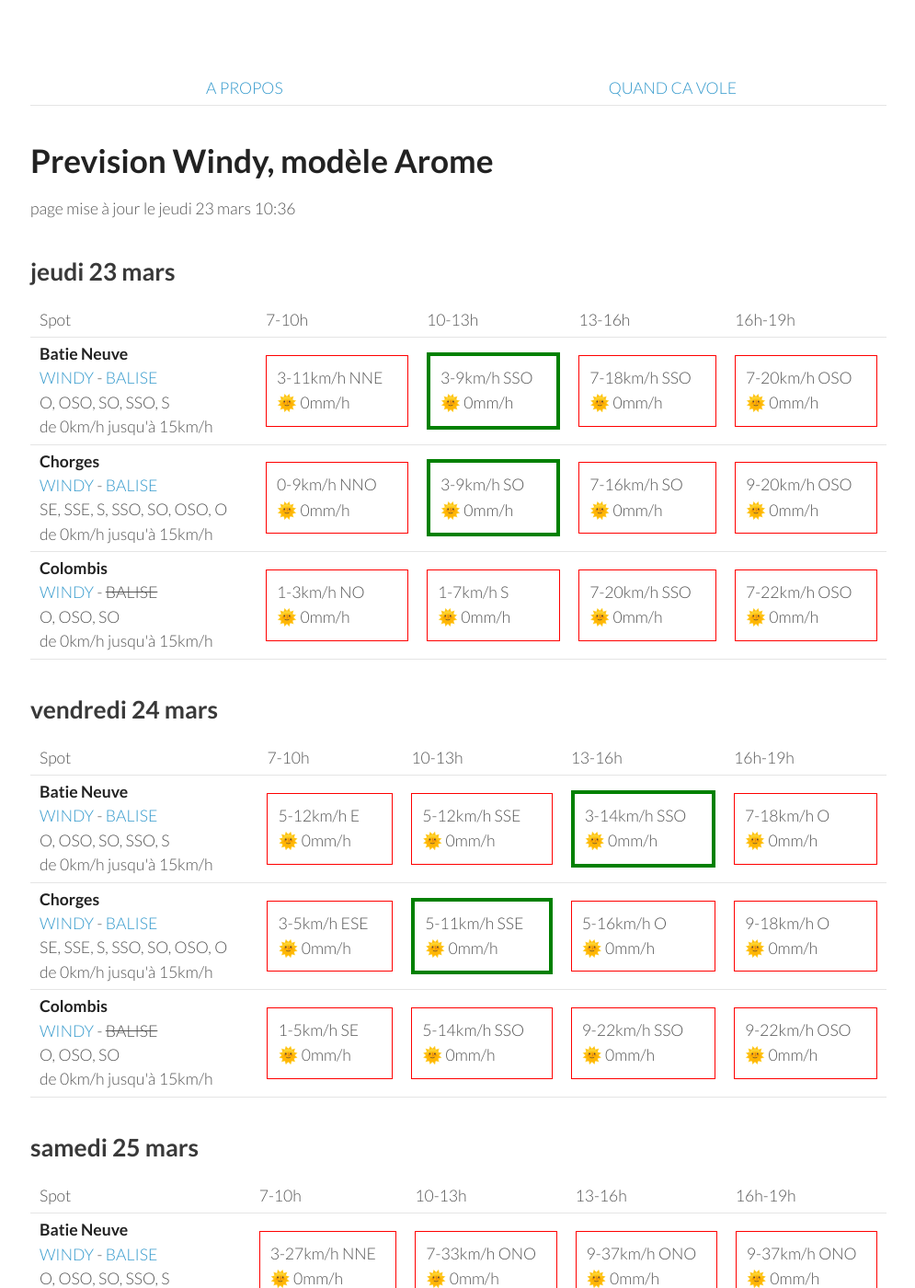
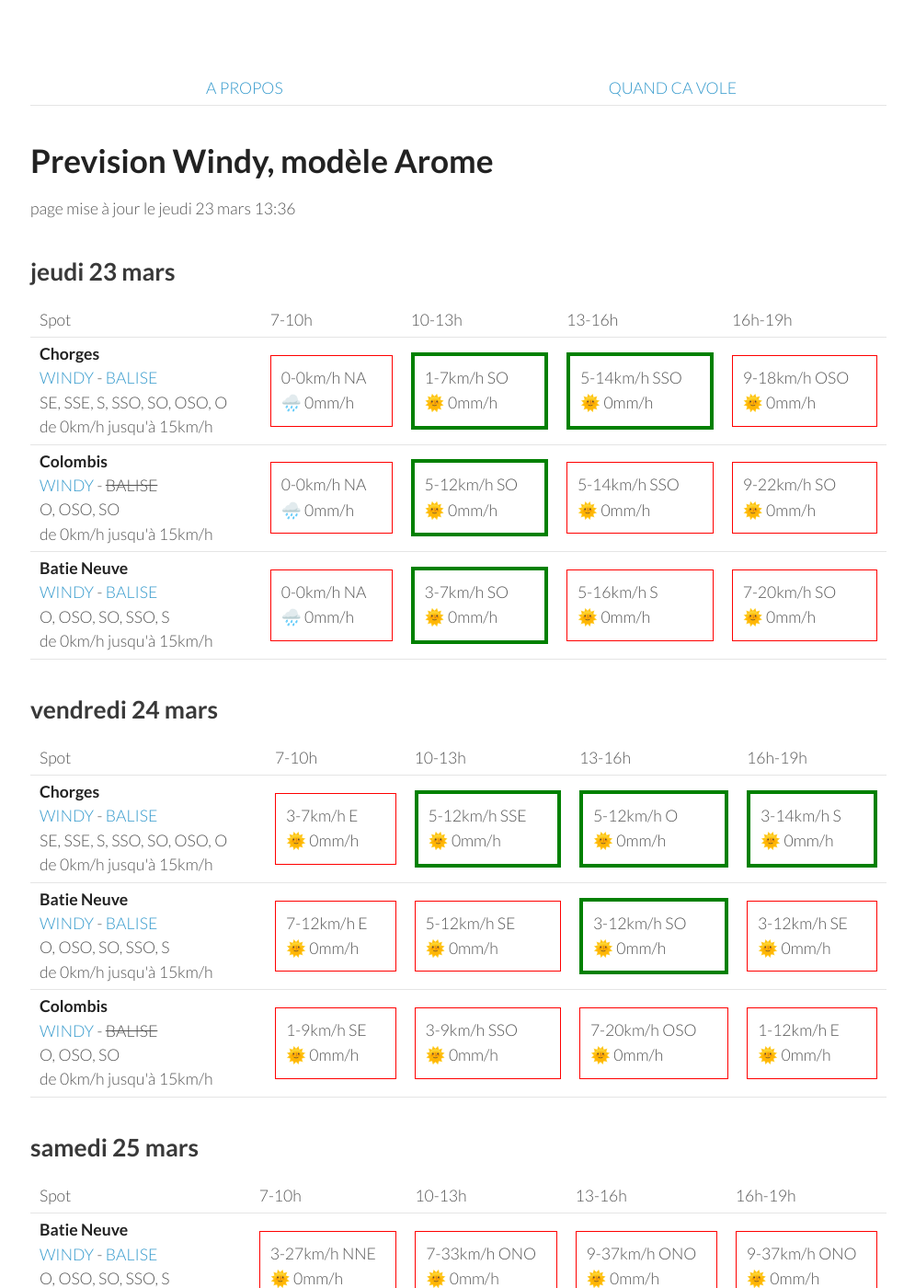
Before and after one commit to parapente-dans-le-nord/parapente-dans-le-nord.github.io, a Jekyll site: the page built from saint_andre.markdown, in a window 1280 px wide and 1400 px high. Shown: the whole window at 92% size, without its empty margins (25-1020 px from the left). Built offline with Jekyll 4.4.1, drawn with Linux system fonts in a browser that asks for light colours.

Commit message:
update index.markdown

```diff
--- a/saint_andre.markdown
+++ b/saint_andre.markdown
@@ -7,7 +7,7 @@ title:  "Tous les spots"
 {: .links}
 
 # Prevision Windy, modèle Arome
-page mise à jour le jeudi 23 mars 10:36
+page mise à jour le jeudi 23 mars 13:36
 
 ## jeudi 23 mars
 
@@ -22,33 +22,30 @@ page mise à jour le jeudi 23 mars 10:36
       <td>16h-19h</td>
     </tr>
 <tr>
-        <td><strong>Batie Neuve</strong><br><a href="https://windy.com/44.584/6.236?44.559,6.262,10,m:eTtagly">WINDY</a> - <span class=""><a href="https://www.openwindmap.org/PP554">BALISE</a> </span><br> <span class="vent-favorable">O, OSO, SO, SSO, S</span><br><span class="force-vent">de 0km/h jusqu'à 15km/h</span> </td>
-
-            <td><div class="not-flyable"><p>3-11km/h NNE</p><p>🌞 0mm/h</p></div></td>
-            <td><div class="flyable"><p>3-9km/h SSO</p><p>🌞 0mm/h</p></div></td>
-            <td><div class="not-flyable"><p>7-18km/h SSO</p><p>🌞 0mm/h</p></div></td>
-            <td><div class="not-flyable"><p>7-20km/h OSO</p><p>🌞 0mm/h</p></div></td>
-
-
-    </tr>
-<tr>
         <td><strong>Chorges</strong><br><a href="https://windy.com/44.578/6.280?44.559,6.262,10">WINDY</a> - <span class=""><a href="https://www.openwindmap.org/PP554">BALISE</a> </span><br> <span class="vent-favorable">SE, SSE, S, SSO, SO, OSO, O</span><br><span class="force-vent">de 0km/h jusqu'à 15km/h</span> </td>
 
-            <td><div class="not-flyable"><p>0-9km/h NNO</p><p>🌞 0mm/h</p></div></td>
-            <td><div class="flyable"><p>3-9km/h SO</p><p>🌞 0mm/h</p></div></td>
-            <td><div class="not-flyable"><p>7-16km/h SO</p><p>🌞 0mm/h</p></div></td>
-            <td><div class="not-flyable"><p>9-20km/h OSO</p><p>🌞 0mm/h</p></div></td>
-
+            <td><div class="not-flyable"><p>0-0km/h NA</p><p>🌧️ 0mm/h</p></div></td>
+            <td><div class="flyable"><p>1-7km/h SO</p><p>🌞 0mm/h</p></div></td>
+            <td><div class="flyable"><p>5-14km/h SSO</p><p>🌞 0mm/h</p></div></td>
+            <td><div class="not-flyable"><p>9-18km/h OSO</p><p>🌞 0mm/h</p></div></td>
 
     </tr>
 <tr>
         <td><strong>Colombis</strong><br><a href="https://windy.com/44.494/6.216?44.559,6.262,10">WINDY</a> - <span class="no-balise"> BALISE </span><br> <span class="vent-favorable">O, OSO, SO</span><br><span class="force-vent">de 0km/h jusqu'à 15km/h</span> </td>
 
-            <td><div class="not-flyable"><p>1-3km/h NO</p><p>🌞 0mm/h</p></div></td>
-            <td><div class="not-flyable"><p>1-7km/h S</p><p>🌞 0mm/h</p></div></td>
-            <td><div class="not-flyable"><p>7-20km/h SSO</p><p>🌞 0mm/h</p></div></td>
-            <td><div class="not-flyable"><p>7-22km/h OSO</p><p>🌞 0mm/h</p></div></td>
+            <td><div class="not-flyable"><p>0-0km/h NA</p><p>🌧️ 0mm/h</p></div></td>
+            <td><div class="flyable"><p>5-12km/h SO</p><p>🌞 0mm/h</p></div></td>
+            <td><div class="not-flyable"><p>5-14km/h SSO</p><p>🌞 0mm/h</p></div></td>
+            <td><div class="not-flyable"><p>9-22km/h SO</p><p>🌞 0mm/h</p></div></td>
 
+    </tr>
+<tr>
+        <td><strong>Batie Neuve</strong><br><a href="https://windy.com/44.584/6.236?44.559,6.262,10,m:eTtagly">WINDY</a> - <span class=""><a href="https://www.openwindmap.org/PP554">BALISE</a> </span><br> <span class="vent-favorable">O, OSO, SO, SSO, S</span><br><span class="force-vent">de 0km/h jusqu'à 15km/h</span> </td>
+
+            <td><div class="not-flyable"><p>0-0km/h NA</p><p>🌧️ 0mm/h</p></div></td>
+            <td><div class="flyable"><p>3-7km/h SO</p><p>🌞 0mm/h</p></div></td>
+            <td><div class="not-flyable"><p>5-16km/h S</p><p>🌞 0mm/h</p></div></td>
+            <td><div class="not-flyable"><p>7-20km/h SO</p><p>🌞 0mm/h</p></div></td>
 
     </tr>
 
@@ -68,32 +65,32 @@ page mise à jour le jeudi 23 mars 10:36
       <td>16h-19h</td>
     </tr>
 <tr>
-        <td><strong>Batie Neuve</strong><br><a href="https://windy.com/44.584/6.236?44.559,6.262,10,m:eTtagly">WINDY</a> - <span class=""><a href="https://www.openwindmap.org/PP554">BALISE</a> </span><br> <span class="vent-favorable">O, OSO, SO, SSO, S</span><br><span class="force-vent">de 0km/h jusqu'à 15km/h</span> </td>
+        <td><strong>Chorges</strong><br><a href="https://windy.com/44.578/6.280?44.559,6.262,10">WINDY</a> - <span class=""><a href="https://www.openwindmap.org/PP554">BALISE</a> </span><br> <span class="vent-favorable">SE, SSE, S, SSO, SO, OSO, O</span><br><span class="force-vent">de 0km/h jusqu'à 15km/h</span> </td>
 
-            <td><div class="not-flyable"><p>5-12km/h E</p><p>🌞 0mm/h</p></div></td>
-            <td><div class="not-flyable"><p>5-12km/h SSE</p><p>🌞 0mm/h</p></div></td>
-            <td><div class="flyable"><p>3-14km/h SSO</p><p>🌞 0mm/h</p></div></td>
-            <td><div class="not-flyable"><p>7-18km/h O</p><p>🌞 0mm/h</p></div></td>
+            <td><div class="not-flyable"><p>3-7km/h E</p><p>🌞 0mm/h</p></div></td>
+            <td><div class="flyable"><p>5-12km/h SSE</p><p>🌞 0mm/h</p></div></td>
+            <td><div class="flyable"><p>5-12km/h O</p><p>🌞 0mm/h</p></div></td>
+            <td><div class="flyable"><p>3-14km/h S</p><p>🌞 0mm/h</p></div></td>
 
 
     </tr>
 <tr>
-        <td><strong>Chorges</strong><br><a href="https://windy.com/44.578/6.280?44.559,6.262,10">WINDY</a> - <span class=""><a href="https://www.openwindmap.org/PP554">BALISE</a> </span><br> <span class="vent-favorable">SE, SSE, S, SSO, SO, OSO, O</span><br><span class="force-vent">de 0km/h jusqu'à 15km/h</span> </td>
+        <td><strong>Batie Neuve</strong><br><a href="https://windy.com/44.584/6.236?44.559,6.262,10,m:eTtagly">WINDY</a> - <span class=""><a href="https://www.openwindmap.org/PP554">BALISE</a> </span><br> <span class="vent-favorable">O, OSO, SO, SSO, S</span><br><span class="force-vent">de 0km/h jusqu'à 15km/h</span> </td>
 
-            <td><div class="not-flyable"><p>3-5km/h ESE</p><p>🌞 0mm/h</p></div></td>
-            <td><div class="flyable"><p>5-11km/h SSE</p><p>🌞 0mm/h</p></div></td>
-            <td><div class="not-flyable"><p>5-16km/h O</p><p>🌞 0mm/h</p></div></td>
-            <td><div class="not-flyable"><p>9-18km/h O</p><p>🌞 0mm/h</p></div></td>
+            <td><div class="not-flyable"><p>7-12km/h E</p><p>🌞 0mm/h</p></div></td>
+            <td><div class="not-flyable"><p>5-12km/h SE</p><p>🌞 0mm/h</p></div></td>
+            <td><div class="flyable"><p>3-12km/h SO</p><p>🌞 0mm/h</p></div></td>
+            <td><div class="not-flyable"><p>3-12km/h SE</p><p>🌞 0mm/h</p></div></td>
 
 
     </tr>
 <tr>
         <td><strong>Colombis</strong><br><a href="https://windy.com/44.494/6.216?44.559,6.262,10">WINDY</a> - <span class="no-balise"> BALISE </span><br> <span class="vent-favorable">O, OSO, SO</span><br><span class="force-vent">de 0km/h jusqu'à 15km/h</span> </td>
 
-            <td><div class="not-flyable"><p>1-5km/h SE</p><p>🌞 0mm/h</p></div></td>
-            <td><div class="not-flyable"><p>5-14km/h SSO</p><p>🌞 0mm/h</p></div></td>
-            <td><div class="not-flyable"><p>9-22km/h SSO</p><p>🌞 0mm/h</p></div></td>
-            <td><div class="not-flyable"><p>9-22km/h OSO</p><p>🌞 0mm/h</p></div></td>
+            <td><div class="not-flyable"><p>1-9km/h SE</p><p>🌞 0mm/h</p></div></td>
+            <td><div class="not-flyable"><p>3-9km/h SSO</p><p>🌞 0mm/h</p></div></td>
+            <td><div class="not-flyable"><p>7-20km/h OSO</p><p>🌞 0mm/h</p></div></td>
+            <td><div class="not-flyable"><p>1-12km/h E</p><p>🌞 0mm/h</p></div></td>
 
 
     </tr>
```
